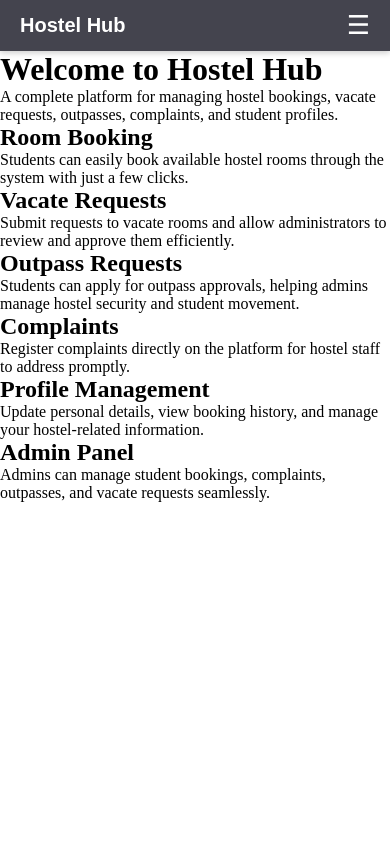
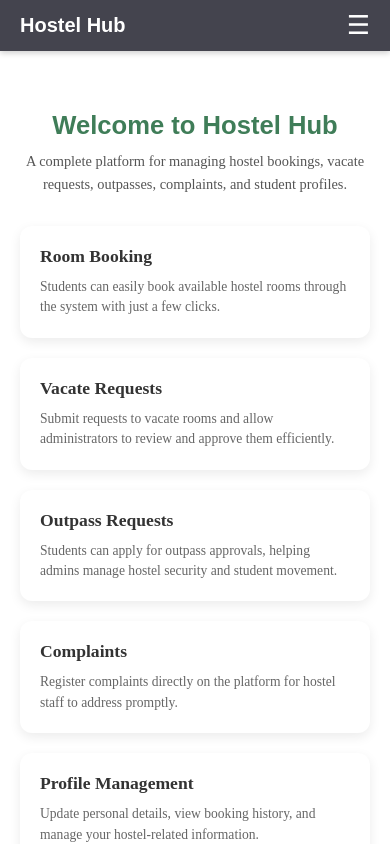
Before and after one commit to Imazen7/Hostel-Hub, a React (Vite) app: page /UserHome in a window 390 px wide. Shown: the top 844 px of the page. Built offline with nearby package versions, Linux system fonts and the light colour scheme.

Commit message:
Update UserHome.css

```diff
--- a/src/styles/UserHome.css
+++ b/src/styles/UserHome.css
@@ -4,43 +4,95 @@
   box-sizing: border-box;
 }
 
-#about-app {
-    width: 100%;
+.home-container {
+  max-width: 1200px;
+  margin: 40px auto;
+  padding: 20px;
   text-align: center;
-    margin: 50px auto;
-    font-size: 20px;
-    color: #333;
-    font-family: Arial, sans-serif;
-    line-height: 1.6;
-    background-color: #f9f9f9;
-    padding: 20px;
-    border-radius: 10px;
-    box-shadow: 0 2px 10px rgba(0, 0, 0, 0.1);
-    max-width: 800px;
 }
 
-@media (max-width: 1024px) {
-    #about-app {
-        max-width: 90%;
-        font-size: 18px;
-        padding: 18px;
-        margin: 40px auto;
-    }
+.home-title {
+  font-size: 2.5rem;
+  font-weight: bold;
+  color: #3f7d58;
+  margin-bottom: 10px;
+  font-family: Arial, sans-serif;
 }
 
+.home-subtitle {
+  font-size: 1.1rem;
+  color: #555;
+  margin-bottom: 40px;
+  line-height: 1.6;
+}
+
+.features-grid {
+  display: grid;
+  grid-template-columns: repeat(auto-fit, minmax(280px, 1fr));
+  gap: 20px;
+}
+
+.feature-card {
+  background: #ffffff;
+  border-radius: 12px;
+  padding: 20px;
+  text-align: left;
+  box-shadow: 0 4px 12px rgba(0, 0, 0, 0.08);
+  transition: transform 0.2s ease, box-shadow 0.2s ease;
+}
+
+.feature-card:hover {
+  transform: translateY(-5px);
+  box-shadow: 0 6px 18px rgba(0, 0, 0, 0.15);
+}
+
+.feature-title {
+  font-size: 1.3rem;
+  font-weight: 600;
+  color: #333;
+  margin-bottom: 10px;
+}
+
+.feature-desc {
+  font-size: 1rem;
+  color: #666;
+  line-height: 1.5;
+}
+
+/* Responsive */
 @media (max-width: 768px) {
-    #about-app {
-        max-width: 95%;
-        font-size: 16px;
-        padding: 15px;
-        margin: 30px auto;
+  .home-title {
+    font-size: 2rem;
+  }
+
+  .home-subtitle {
+    font-size: 1rem;
+    margin-bottom: 30px;
+  }
+
+  .feature-title {
+    font-size: 1.2rem;
+  }
+
+  .feature-desc {
+    font-size: 0.95rem;
   }
 }
 
 @media (max-width: 480px) {
-    #about-app {
-        font-size: 14px;
-        padding: 12px;
-        margin: 20px auto;
+  .home-title {
+    font-size: 1.6rem;
+  }
+
+  .home-subtitle {
+    font-size: 0.9rem;
+  }
+
+  .feature-title {
+    font-size: 1.1rem;
+  }
+
+  .feature-desc {
+    font-size: 0.85rem;
   }
 }
```
Lines whose indentation alone changed are shown as unchanged.
